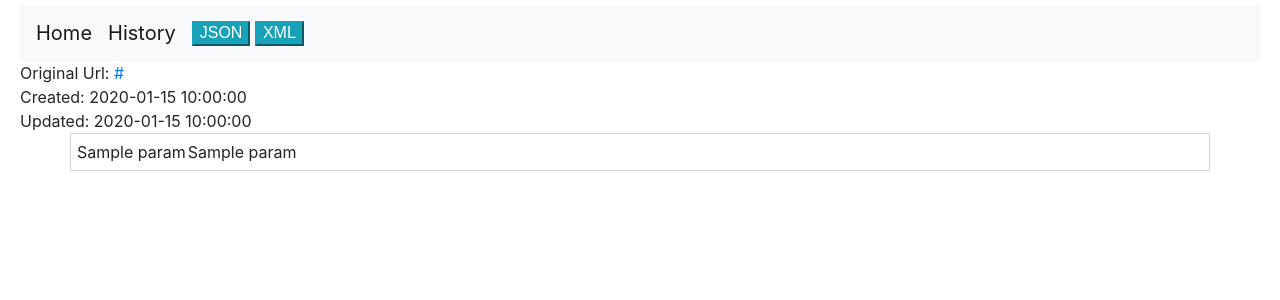
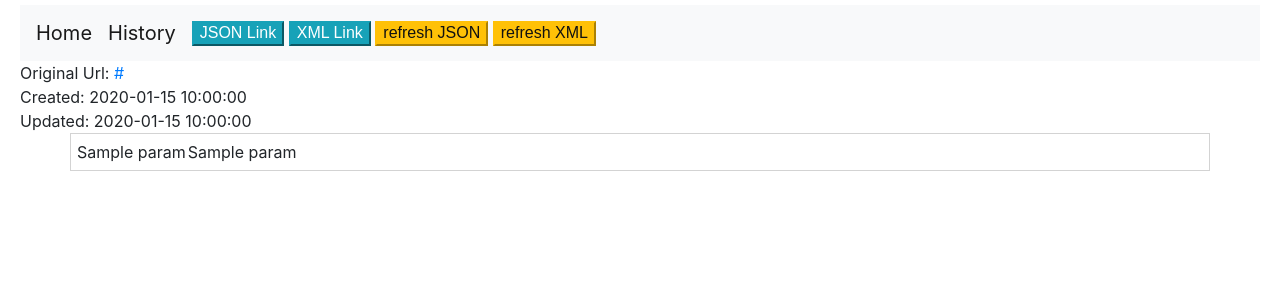
Before and after one commit to dag-hammarskjold-library/undl_proxy, a Flask app: template templates/search_metadata.html in a window 1280 px wide. Shown: the top 300 px of the page. Run offline with Flask 2, Linux system fonts and the light colour scheme; the template is opened without the code that fills it: most values are stand-ins (such as "Sample title", 1, 10 or a date in 2020); parts of the project's set-up code (start-up, migrations or seed data) failed here and were passed over; some libraries are stand-ins or nearby versions.

Commit message:
improve navigation

```diff
--- a/app.py
+++ b/app.py
@@ -157,7 +157,7 @@ def _parse_query(undl_url):
 @app.route("/list")
 def list_records():
     context = {}
-    searches = session.query(SearchMetadata).all()
+    searches = session.query(SearchMetadata).order_by(SearchMetadata.id).all()
     for search in searches:
         # res.append(_parse_query(search.undl_url))
         context[search.undl_url] = {
--- a/static/js/index.js
+++ b/static/js/index.js
@@ -11,14 +11,24 @@ $(document).ready(function() {
     }
     });
 
-    $("#results-json").on("click", function() {
+    $("#fresh-results-json").on("click", function() {
         var search_metadata_id = $("div#search-metadata-id").text();
         location.href = "json/?rec_id="+search_metadata_id+"&refresh=true";
     });
 
+    $("#results-json").on("click", function() {
+        var search_metadata_id = $("div#search-metadata-id").text();
+        location.href = "json/?rec_id="+search_metadata_id;
+    });
+
+    $("#fresh-results-xml").on("click", function(){
+        var search_metadata_id = $("div#search-metadata-id").text();
+        location.href = "xml/?rec_id="+search_metadata_id+"&refresh=true";
+    });
+
     $("#results-xml").on("click", function(){
         var search_metadata_id = $("div#search-metadata-id").text();
-        location.href = "xml/?rec_id="+search_metadata_id+"&refresh=true";
+        location.href = "xml/?rec_id="+search_metadata_id;
     });
 
     $("#results-link").on("click", function(){
--- a/templates/list.html
+++ b/templates/list.html
@@ -15,7 +15,7 @@
         <p> Search: {{ val.id }} : <small>{{val.search_url}}</small></p>
             <a role="button" class="btn btn-info" href="/xml/?rec_id={{val.id}}">XML </a>
             <a role="button" class="btn btn-info" href="/json/?rec_id={{val.id}}">JSON</a>
-            <a role="button" class="btn btn-info" href='/?rec_id={{val.id}}'>PermaLink</a>
+            <a role="button" class="btn btn-info" href='/?rec_id={{val.id}}'>Details</a>
             <ul>
             {% for k, v in val.search_keys.items() %}
                 <li>{{k}}: {{v}}</li>
--- a/templates/search_metadata.html
+++ b/templates/search_metadata.html
@@ -8,11 +8,19 @@
         <a class="navbar-brand" href="/list">History</a>
         <ul class="navbar-nav mr-auto">
             <li class="nav-item">
-                <button class="btn-info btn-small" id='results-json'>JSON</button>
+                <button class="btn-info btn-small" id='results-json'>JSON Link</button>
             </li>
             &nbsp;
             <li class="nav-item">
-                <button class="btn-info btn-small" id='results-xml'>XML</button>
+                <button class="btn-info btn-small" id='results-xml'>XML Link</button>
+            </li>
+            &nbsp;
+            <li class="nav-item">
+                <button class="btn-warning btn-small" id='fresh-results-json'>refresh JSON</button>
+            </li>
+            &nbsp;
+            <li class="nav-item">
+                <button class="btn-warning btn-small" id='fresh-results-xml'>refresh XML</button>
             </li>
         </ul>
     </nav>
```
